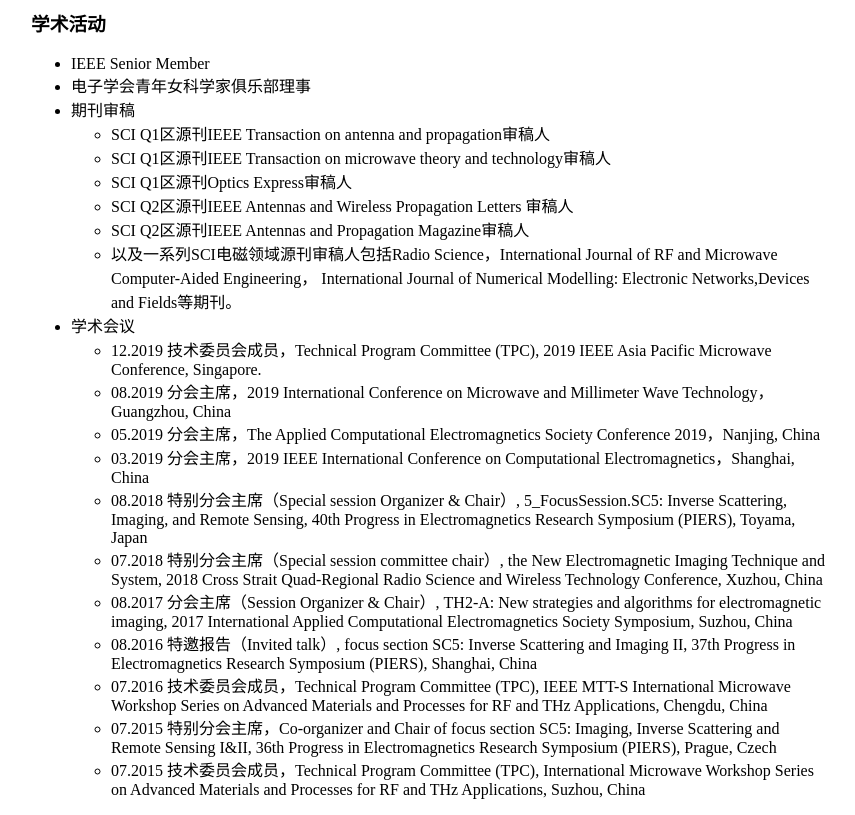
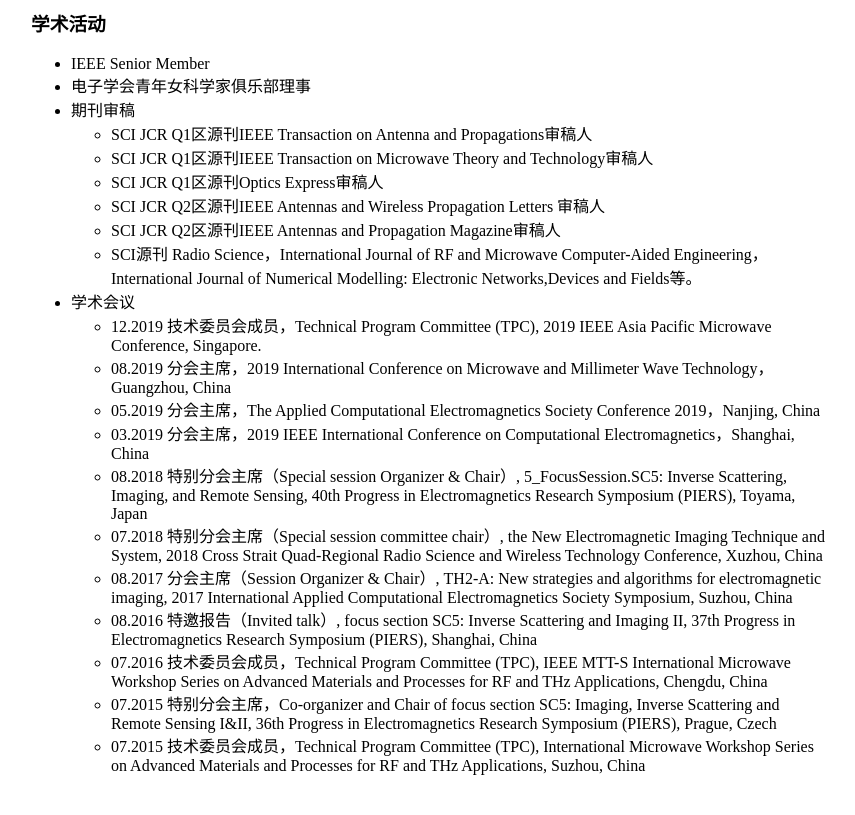
Before and after one commit to xz-ye/xz-ye.github.io, a plain HTML site: page index.html in a window 1280 px wide. Shown: the part 1200-2015 px from the top of the page, without its empty margins (209-1064 px from the left). After the commit the page ends 1991 px from the top, so only its background shows below. Drawn offline with Linux system fonts and the light colour scheme.

Commit message:
Update index.html

```diff
--- a/index.html
+++ b/index.html
@@ -51,7 +51,7 @@
 
 
 <h3>发表论文</h3>
-在微波成像领域共发表论文50余篇。
+<1i> 在微波成像领域共发表论文50余篇。</1i>
 <a href="论文列表.pdf" target="_blank">论文列表见此链接</a>
 
 
@@ -68,12 +68,12 @@
   <li>电子学会青年女科学家俱乐部理事</li>
   <li>期刊审稿
   <ul>
-<li>SCI Q1区源刊IEEE Transaction on antenna and propagation审稿人</li>
-<li>SCI Q1区源刊IEEE Transaction on microwave theory and technology审稿人</li>
-<li>SCI Q1区源刊Optics Express审稿人</li>
-<li>SCI Q2区源刊IEEE Antennas and Wireless Propagation Letters 审稿人</li>
-<li>SCI Q2区源刊IEEE Antennas and Propagation Magazine审稿人</li>
-<li>以及一系列SCI电磁领域源刊审稿人包括Radio Science，International Journal of RF and Microwave Computer-Aided Engineering， International Journal of Numerical Modelling: Electronic Networks,Devices and Fields等期刊。</li>
+<li>SCI JCR Q1区源刊IEEE Transaction on Antenna and Propagations审稿人</li>
+<li>SCI JCR Q1区源刊IEEE Transaction on Microwave Theory and Technology审稿人</li>
+<li>SCI JCR Q1区源刊Optics Express审稿人</li>
+<li>SCI JCR Q2区源刊IEEE Antennas and Wireless Propagation Letters 审稿人</li>
+<li>SCI JCR Q2区源刊IEEE Antennas and Propagation Magazine审稿人</li>
+<li>SCI源刊 Radio Science，International Journal of RF and Microwave Computer-Aided Engineering， International Journal of Numerical Modelling: Electronic Networks,Devices and Fields等。</li>
   </ul>
   </li>
 
```
